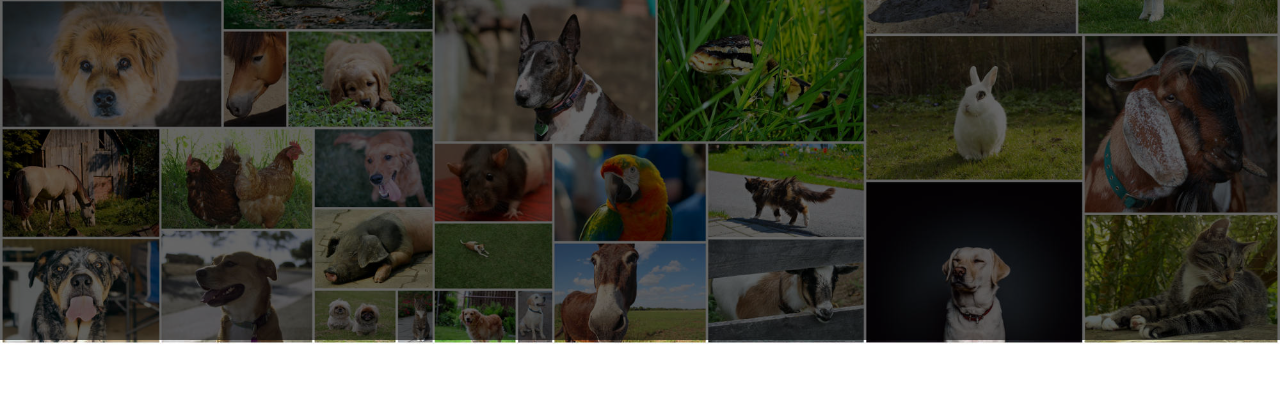
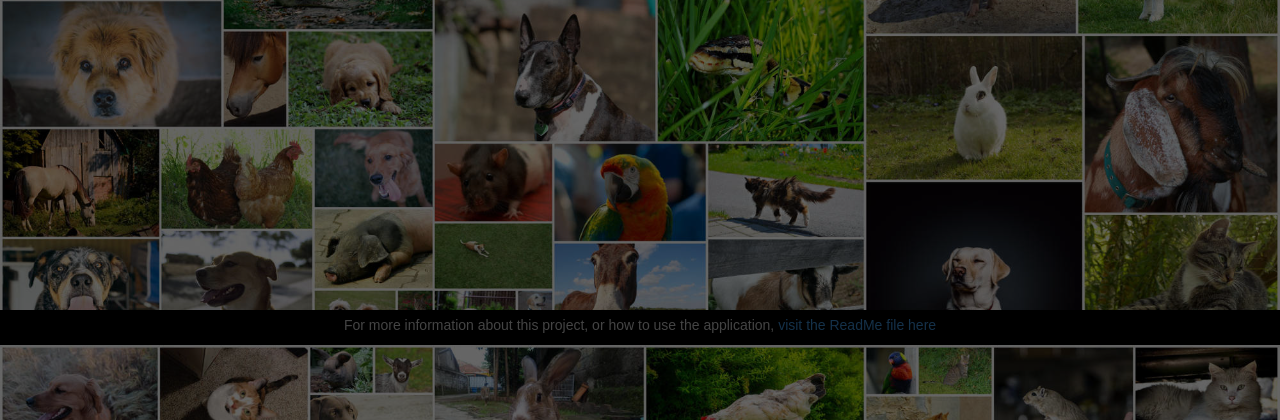
Before and after one commit to PCS-Capstone/fetch, a website: page app/index.html in a window 1280 px wide. Shown: the part 455-875 px from the top of the page. Before the commit the page ends 800 px from the top, so only its background shows below. Drawn offline with nearby package versions, Linux system fonts and the light colour scheme; some packages are replaced by stand-ins of ours; a web font is replaced by a local one.

Commit message:
includes footer at home page linking to readme file

```diff
--- a/app/css/main.css
+++ b/app/css/main.css
@@ -78,7 +78,7 @@ header #found-pet div:hover,
   background: rgba(0,0,0, 0.6);
   position: absolute;
   width: 100%;
-  height: 90%;
+  height: 100%;
   top: 0;
   margin-top: 75px;
   z-index: 200;
@@ -533,3 +533,14 @@ textarea {
 END SIGHTING
 --------------------
 */
+
+#footer {
+  padding-top: 5px;
+  background: black;
+  position: fixed;
+  bottom: 0;
+}
+
+footer p {
+  color: #aaa
+}
--- a/app/index.html
+++ b/app/index.html
@@ -42,6 +42,9 @@
 
   <section id="master" class="container"></section>
 
+  <footer class="text-center col-xs-12" id="footer">
+    <p>For more information about this project, or how to use the application, <a href="https://github.com/PCS-Capstone/fetch/blob/master/README.md">visit the ReadMe file here</a></p>
+  </footer>
   <!-- JavaScript Core Libraries -->
   <script src="js/lib/jquery.js"></script>
   <script src="js/lib/lodash.js"></script>
--- a/app/js/app/routers/main.js
+++ b/app/js/app/routers/main.js
@@ -23,6 +23,7 @@ App.Routers.Main = Backbone.Router.extend({
 
 	// ../main.js - line 20
   search: function() {
+    $('#footer').remove();
     $('.mask').remove();
 
 
@@ -32,6 +33,7 @@ App.Routers.Main = Backbone.Router.extend({
 	},
   // ../main.js - line 23
 	sighting: function() {
+    $('#footer').remove();
     if( $('.mask') ){
       $('.mask').remove();
     }
```
